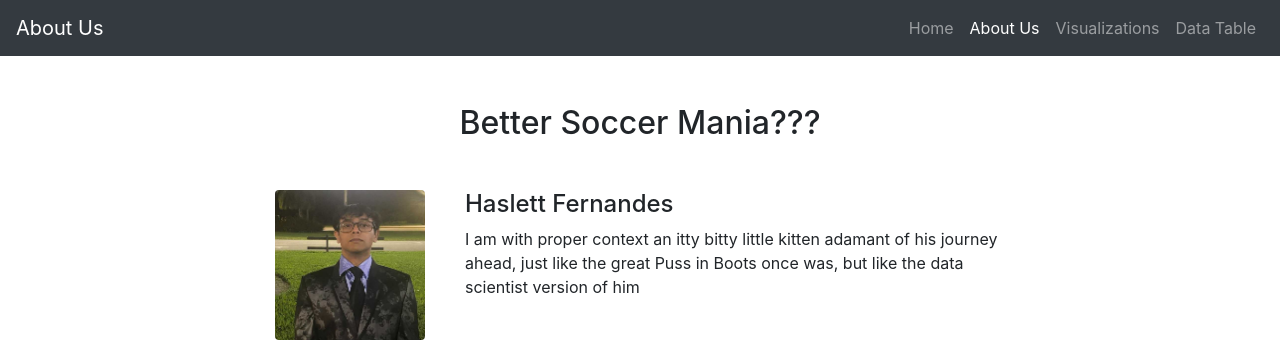
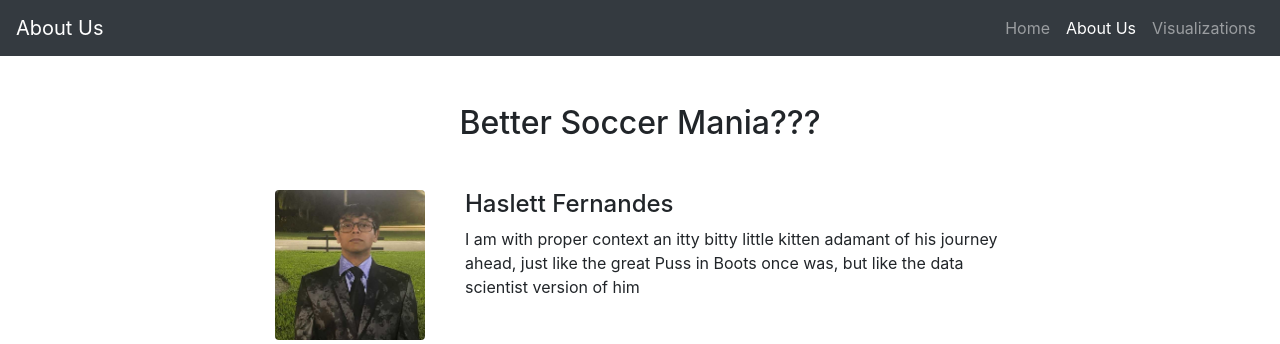
Before and after one commit to shupersap/Sport-Vs.-e-Sports-Viewers, a Flask app: page /about in a window 1280 px wide. Shown: the top 344 px of the page. Run offline with Flask 2, Linux system fonts and the light colour scheme; some libraries are stand-ins or nearby versions.

Commit message:
Removed unncessesary navbar item

```diff
--- a/Game_Website/templates/about.html
+++ b/Game_Website/templates/about.html
@@ -22,9 +22,6 @@
       </li>
       <li class="nav-item">
         <a class="nav-link" href="visualizations">Visualizations</a>
-      </li>
-      <li class="nav-item">
-        <a class="nav-link" href="#">Data Table</a>
       </li>
     </ul>
   </div>
```
